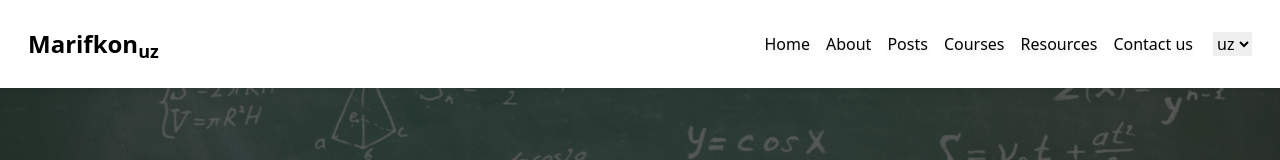
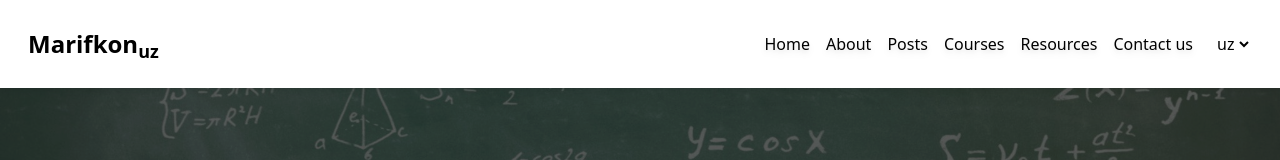
Before and after one commit to CyberHacker2011/marifkonuz, a Next.js app: page / in a window 1280 px wide. Shown: the top 160 px of the page. Built offline with nearby package versions, Linux system fonts and the light colour scheme.

Commit message:
last correctness (seventh commit)

```diff
--- a/app/(components)/header.tsx
+++ b/app/(components)/header.tsx
@@ -61,7 +61,7 @@ const Header = () => {
               </Link>
             </li>
           </ul>
-          <select className='absolute right-16 inline-block md:static ring-0 outline-none'>
+          <select className='absolute right-16 inline-block md:static bg-transparent outline-none'>
             <option>uz</option>
             <option>en</option>
             <option>ru</option>
```
